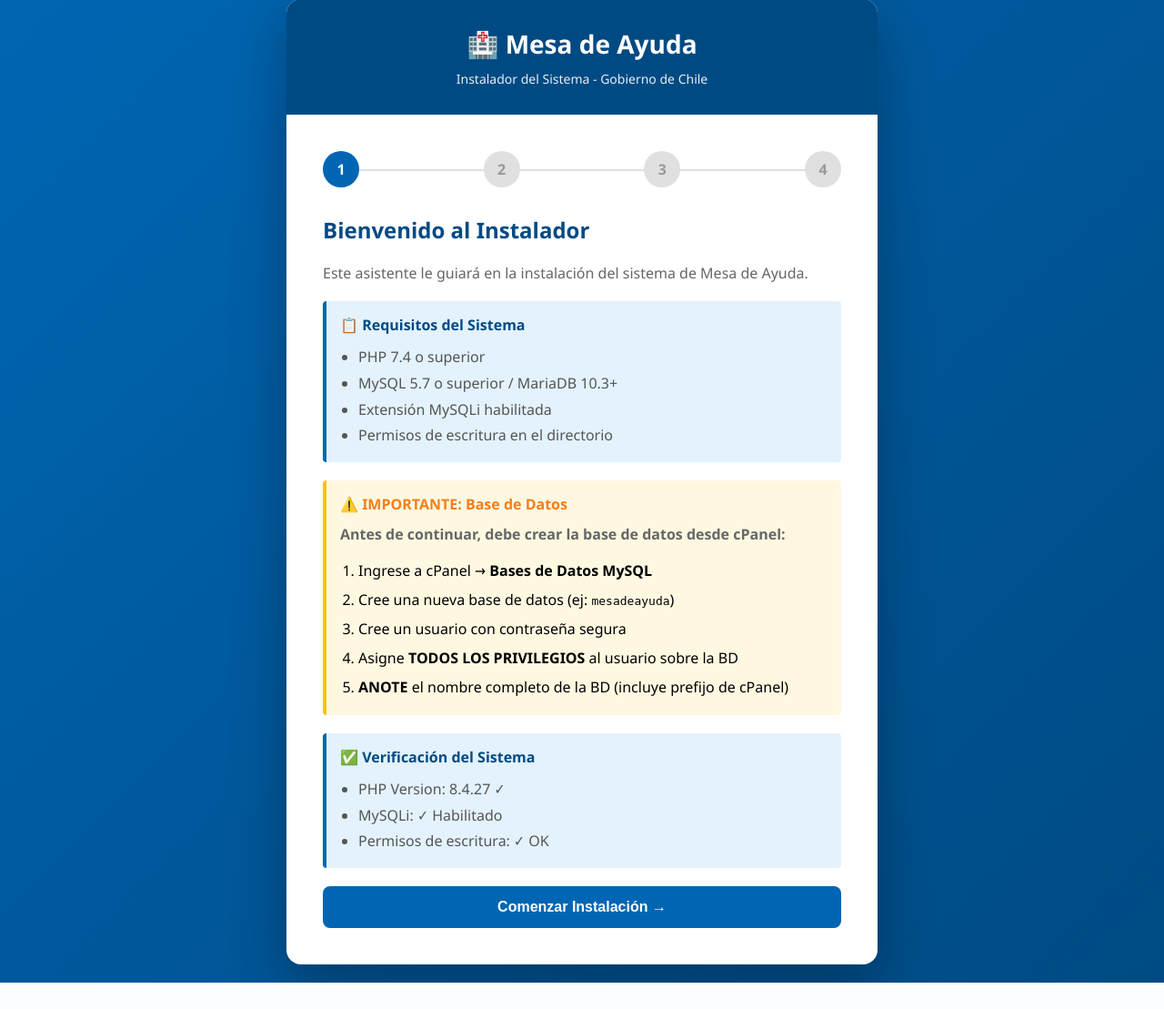
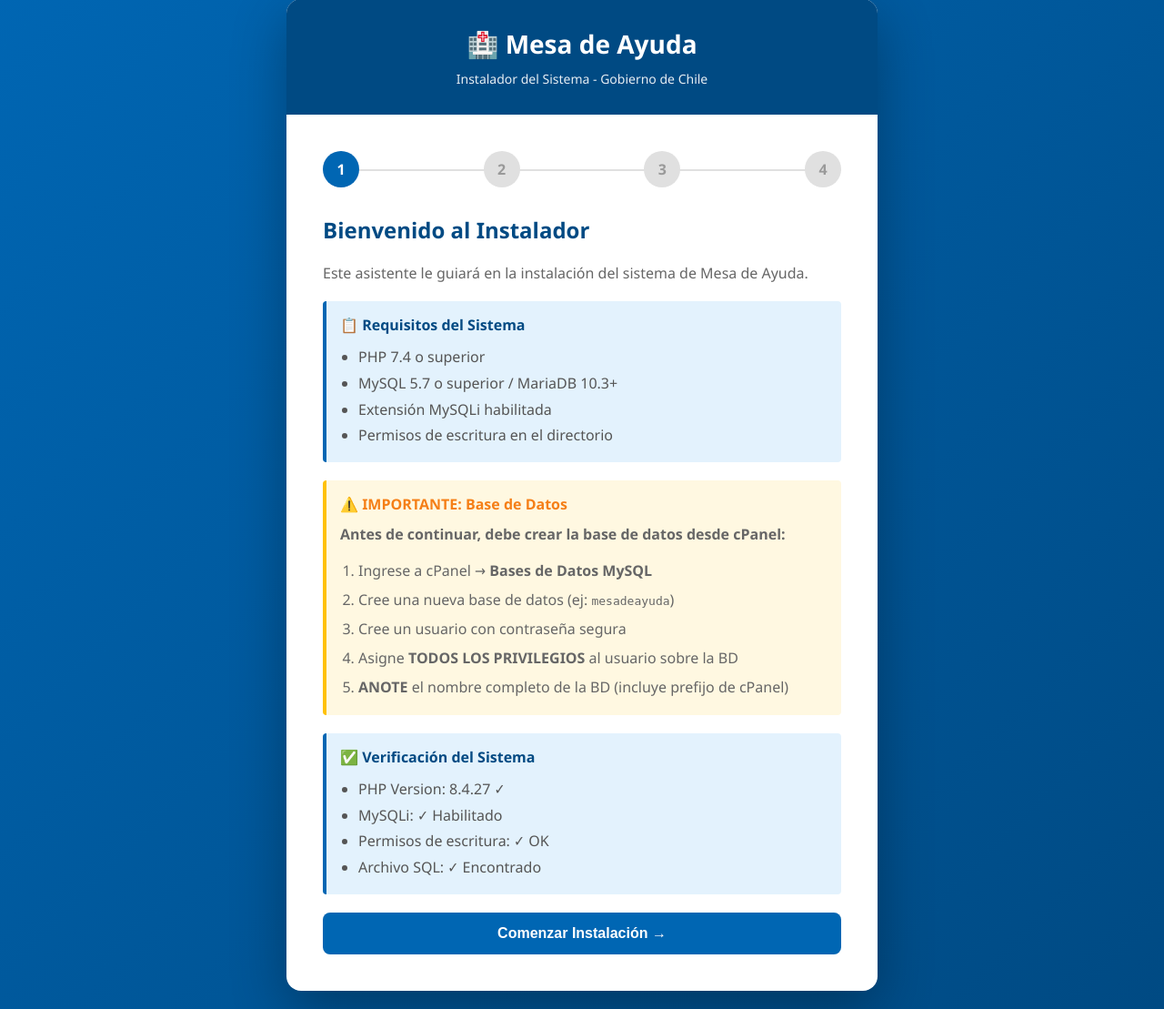
Before and after one commit to amvinfo/Mesa_ayuda1, a PHP site: page /cpanel/install.php in a window 1280 px wide. Shown: the part 21-1130 px from the top of the page at 91% size. Before the commit the page ends 1101 px from the top, so only its background shows below. Run offline with PHP 8.4, Linux system fonts and the light colour scheme.

Commit message:
task snapshot 6200bcfe-ef5b-40a9-a01a-000850857b0b

```diff
--- a/cpanel/install.php
+++ b/cpanel/install.php
@@ -1,6 +1,6 @@
 <?php
 /**
- * Mesa de Ayuda - Instalador
+ * Mesa de Ayuda - Instalador (Versión Flexible)
  * Gobierno de Chile
  */
 
@@ -11,6 +11,24 @@ ini_set('display_errors', 1);
 $step = isset($_GET['step']) ? intval($_GET['step']) : 1;
 $error = '';
 $success = '';
+
+// Función para encontrar database.sql
+function findDatabaseSQL() {
+    $possible_paths = [
+        __DIR__ . '/database.sql',
+        __DIR__ . '/../database.sql',
+        __DIR__ . '/cpanel/database.sql',
+        dirname(__DIR__) . '/database.sql',
+    ];
+
+    foreach ($possible_paths as $path) {
+        if (file_exists($path)) {
+            return $path;
+        }
+    }
+
+    return false;
+}
 
 // Procesar formularios
 if ($_SERVER['REQUEST_METHOD'] === 'POST') {
@@ -59,6 +77,13 @@ if ($_SERVER['REQUEST_METHOD'] === 'POST') {
             try {
                 $config = $_SESSION['db_config'];
 
+                // Buscar archivo SQL
+                $sql_file = findDatabaseSQL();
+
+                if ($sql_file === false) {
+                    throw new Exception('No se encontró el archivo database.sql. Verifique que todos los archivos estén en la misma carpeta.');
+                }
+
                 // Conectar usando mysqli
                 $conn = new mysqli($config['host'], $config['user'], $config['pass'], $config['name']);
 
@@ -70,7 +95,7 @@ if ($_SERVER['REQUEST_METHOD'] === 'POST') {
                 $conn->set_charset("utf8mb4");
 
                 // Leer archivo SQL
-                $sql = file_get_contents(__DIR__ . '/database.sql');
+                $sql = file_get_contents($sql_file);
 
                 if ($sql === false) {
                     throw new Exception('No se pudo leer el archivo database.sql');
@@ -95,7 +120,7 @@ if ($_SERVER['REQUEST_METHOD'] === 'POST') {
 
                 $conn->close();
 
-                // Crear archivo de configuración
+                // Crear archivo de configuración en la misma ubicación que install.php
                 $config_content = "<?php\n";
                 $config_content .= "// Configuración generada automáticamente el " . date('Y-m-d H:i:s') . "\n";
                 $config_content .= "// NO MODIFICAR ESTE ARCHIVO MANUALMENTE\n\n";
@@ -107,7 +132,8 @@ if ($_SERVER['REQUEST_METHOD'] === 'POST') {
                 $config_content .= "define('INSTALLED', true);\n";
                 $config_content .= "define('INSTALL_DATE', '" . date('Y-m-d H:i:s') . "');\n";
 
-                if (file_put_contents(__DIR__ . '/config.php', $config_content) === false) {
+                $config_file = __DIR__ . '/config.php';
+                if (file_put_contents($config_file, $config_content) === false) {
                     throw new Exception('No se pudo crear el archivo config.php. Verifique los permisos de la carpeta.');
                 }
 
@@ -294,7 +320,7 @@ if (file_exists(__DIR__ . '/config.php')) {
             margin-bottom: 10px;
             font-size: 16px;
         }
-        .warning-box p {
+        .warning-box p, .warning-box ol {
             color: #666;
             line-height: 1.6;
         }
@@ -382,6 +408,7 @@ if (file_exists(__DIR__ . '/config.php')) {
                         <li>PHP Version: <?php echo phpversion(); ?> <?php echo version_compare(phpversion(), '7.4.0', '>=') ? '✓' : '✗'; ?></li>
                         <li>MySQLi: <?php echo extension_loaded('mysqli') ? '✓ Habilitado' : '✗ No habilitado'; ?></li>
                         <li>Permisos de escritura: <?php echo is_writable(__DIR__) ? '✓ OK' : '✗ Sin permisos'; ?></li>
+                        <li>Archivo SQL: <?php echo findDatabaseSQL() ? '✓ Encontrado' : '✗ No encontrado'; ?></li>
                     </ul>
                 </div>
 
```
